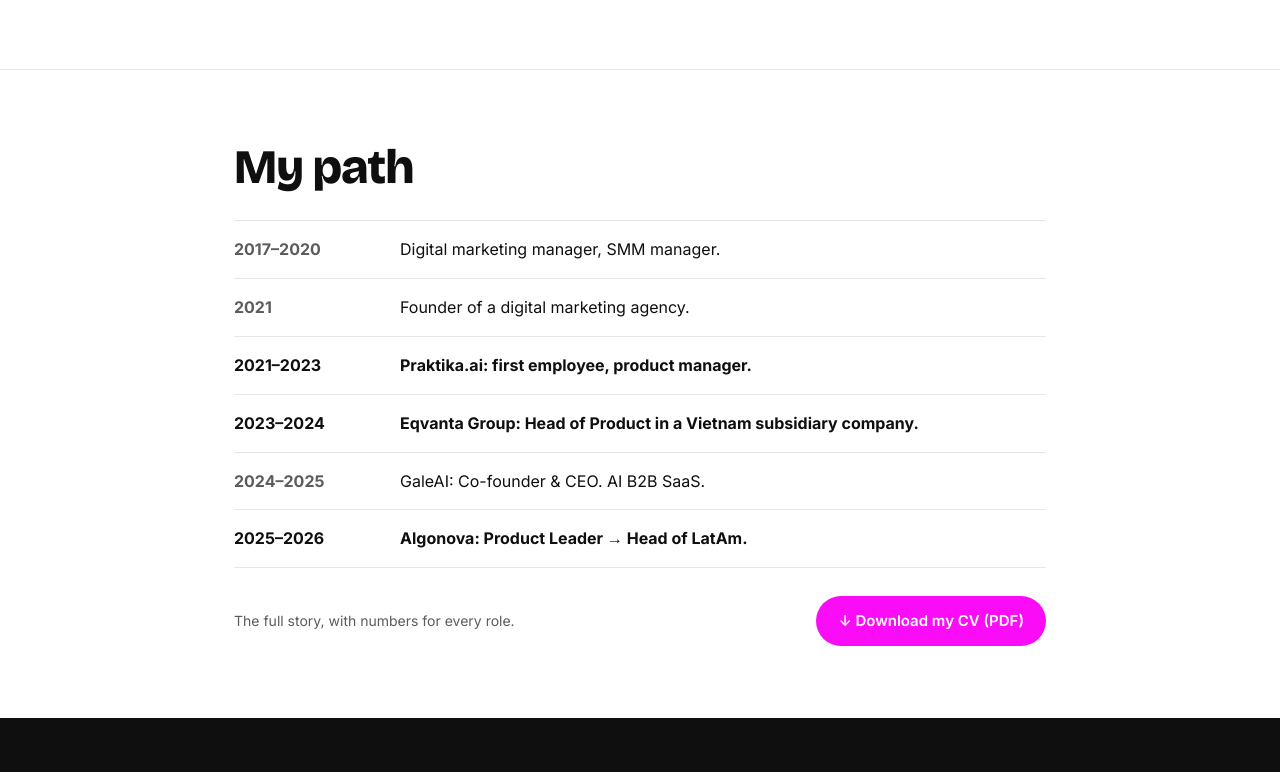
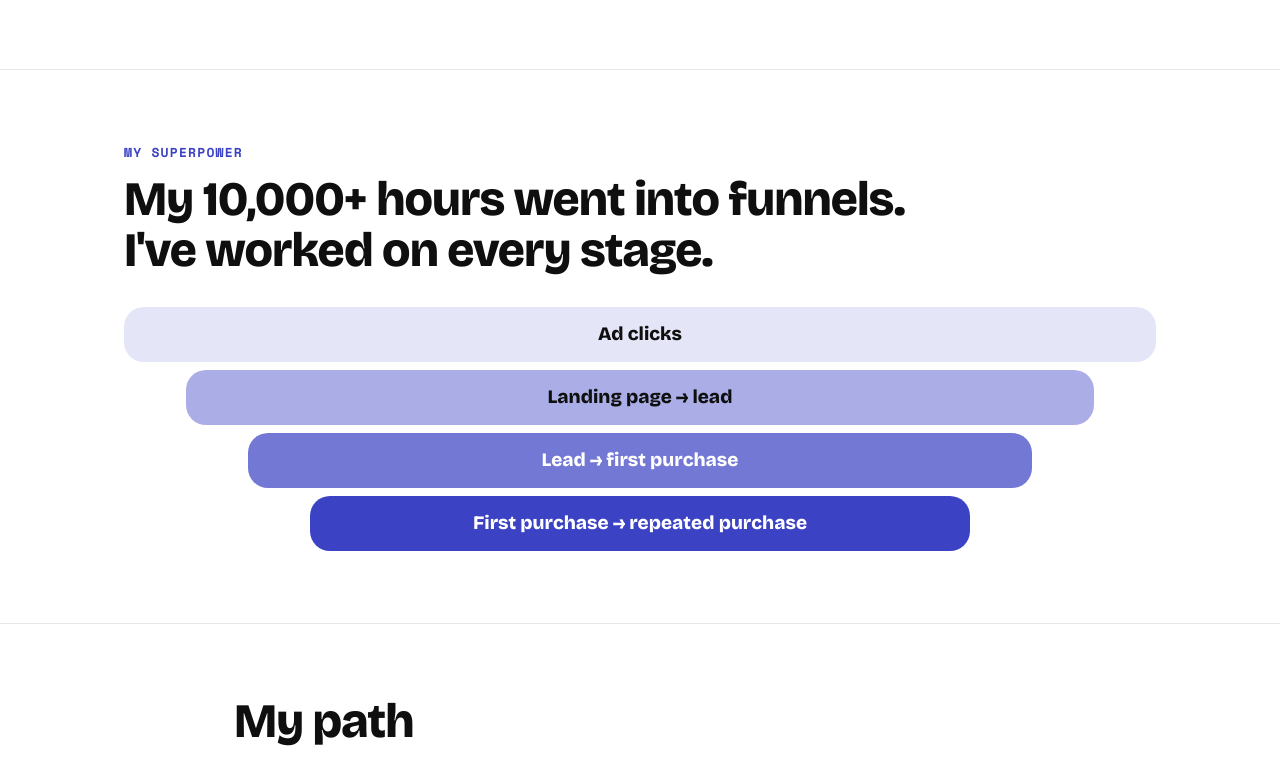
Before and after one commit to pavelkokora-oss/pavel-x-manychat, a plain HTML site: page index.html in a window 1280 px wide. Shown: the part 1996-2768 px from the top of the page. Drawn offline with nearby package versions, Linux system fonts and the light colour scheme.

Commit message:
Eqvanta first in piece 2; bring back 10,000+ hours funnel
Co-Authored-By: Claude Opus 5.5 <noreply@anthropic.com>

```diff
--- a/index.html
+++ b/index.html
@@ -389,7 +389,7 @@ document.addEventListener('DOMContentLoaded', function () {
       <div class="half">
         <span class="half-tag">02 · Paid → retained</span>
         <h3>I keep them paying</h3>
-        <p class="half-role"></p><div class="half-num multi hl"><small><a class="half-link" href="https://praktika.ai/" target="_blank" rel="noopener">Praktika.ai ↗</a></small><b>+30%</b><span>1st → 2nd subscription payment</span></div><div class="half-num multi"><small>Eqvanta · fintech app</small><b>12% → 17%</b><span>loan renewals</span></div>
+        <p class="half-role"></p><div class="half-num multi hl"><small>Eqvanta · fintech app</small><b>12% → 17%</b><span>loan renewals</span></div><div class="half-num multi"><small><a class="half-link" href="https://praktika.ai/" target="_blank" rel="noopener">Praktika.ai ↗</a></small><b>+30%</b><span>1st → 2nd subscription payment</span></div>
         <ul></ul>
       </div>
       <div class="half">
@@ -410,6 +410,26 @@ document.addEventListener('DOMContentLoaded', function () {
     </svg>
     <svg class="half-arrows-mobile" viewBox="0 0 20 60" aria-hidden="true"><path d="M10,2 L10,56"/></svg>
     <div class="half-join target"><span class="half-tag">Manychat · Staff PM, Growth</span><h3>Sign-up → first value → paid → retained</h3><p>That&#x27;s why I can do it with you.</p></div>
+  </div>
+</section>
+<section class="band funnel-band" id="superpower">
+  <div class="wrap">
+    <p class="kicker">My superpower</p>
+    <h2>My 10,000+ hours went into funnels.<br>I&#x27;ve worked on every stage.</h2>
+    <div class="funnel">
+      <div class="funnel-step solo" style="--i:0; --n:3">
+        <b>Ad clicks</b>
+      </div>
+      <div class="funnel-step solo" style="--i:1; --n:3">
+        <b>Landing page → lead</b>
+      </div>
+      <div class="funnel-step deep solo" style="--i:2; --n:3">
+        <b>Lead → first purchase</b>
+      </div>
+      <div class="funnel-step deep solo" style="--i:3; --n:3">
+        <b>First purchase → repeated purchase</b>
+      </div>
+    </div>
   </div>
 </section>
 
```
